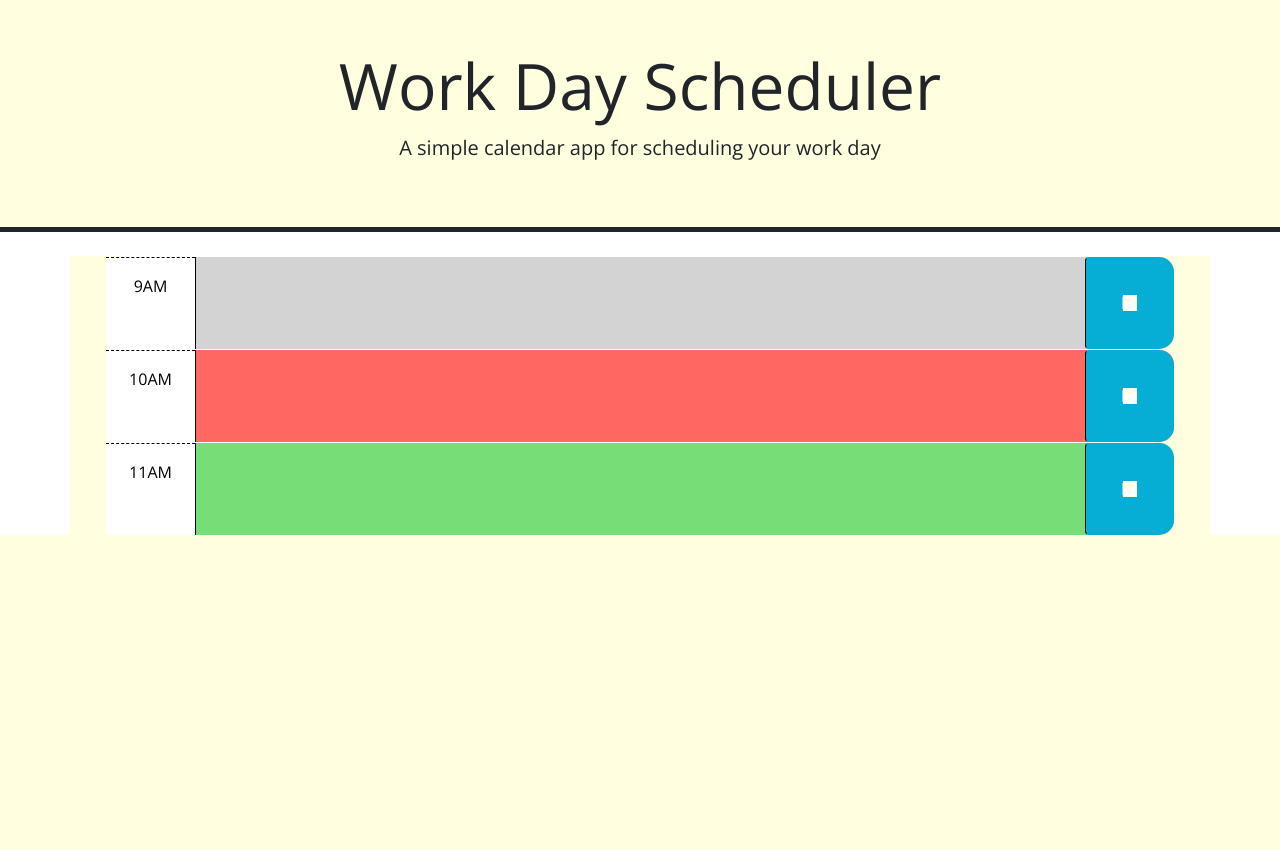
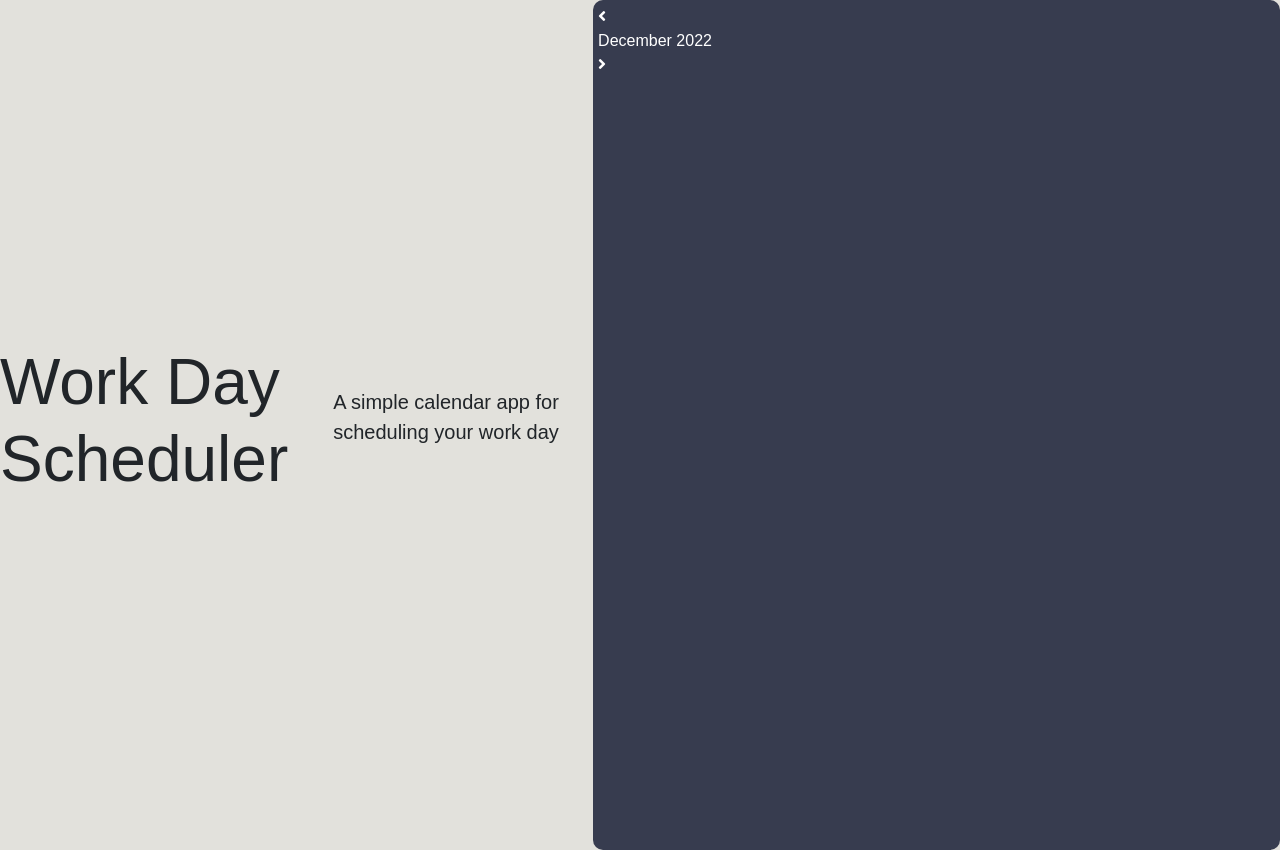
Before and after one commit to Angelajm6/Calendar-application, a plain HTML site: page index.html in a window 1280 px wide. Before the commit the page ends 800 px from the top, so only its background shows below. Drawn offline with nearby package versions, Linux system fonts and the light colour scheme.

Commit message:
Modifying starter code html and some styling

```diff
--- a/assets/css/style.css
+++ b/assets/css/style.css
@@ -1,62 +1,30 @@
-  * {
-  background-color:lightyellow;
- }
-  body {
-    font-family: 'Open Sans', sans-serif;
-    font-size: 16px;
-  }
+:root{
+  --primary-clr:#b38add;
+}
 
-  textarea {
-    background: transparent;
-    border: none;
-    resize: none;
-    color: #000000;
-    border-left: 1px solid black;
-    padding: 10px;
-  }
+* {
+  margin:0;
+  padding:0;
+  box-sizing: border-box;
+  font-family:sans-serif;
+}
 
-  .description {
-    white-space: pre-wrap;
-  }
+body {
+    min-height:100vh;
+    display:flex;
+    align-items:center;
+    justify-content:center;
+    background-color:#e2e1dc;
+}
 
-  .time-block {
-    border-radius: 15px;
-  }
-
-  .row {
-    border-top: 1px solid white;
-  }
-
-  .hour {
-    background-color: #ffffff;
-    color: #000000;
-    border-top: 1px dashed #000000;
-  }
-
-  .past {
-    background-color: #d3d3d3;
-    color: white;
-  }
-
-  .present {
-    background-color: #ff6961;
-    color: white;
-  }
-
-  .future {
-    background-color: #77dd77;
-    color: white;
-  }
-
-  .saveBtn {
-    border-left: 1px solid black;
-    border-top-right-radius: 15px;
-    border-bottom-right-radius: 15px;
-    background-color: #06aed5;
-    color: white;
-  }
-
-  .saveBtn i:hover {
-    font-size: 20px;
-    transition: all 0.3s ease-in-out;
-  }
+.container {
+  position:relative;
+  width:1200px;
+  min-height: 850px;
+  margin:0 auto;
+  padding:5px;
+  color:#fff;
+  display:flex;
+  border-radius:10px;
+  background-color:#373c4f;
+}
--- a/index.html
+++ b/index.html
@@ -22,13 +22,33 @@
     <title>Work Day Scheduler</title>
   </head>
 
-  <body>
-    <header class="p-5 mb-4 border-5 border-bottom border-dark text-center">
-      <h1 class="display-3">Work Day Scheduler</h1>
-      <p class="lead">A simple calendar app for scheduling your work day</p>
-      <p id="currentDay" class="lead"></p>
-    </header>
-    <div class="container-lg px-5">
+<body>
+  <h1 class="display-3">Work Day Scheduler</h1>
+  <p class="lead">A simple calendar app for scheduling your work day</p>
+  <div class="container">
+    <div class="left">
+      <div class="calendar">
+        <div class="month">
+          <i class="fa fa-angle-left prev"></i>
+          <div class="date">December 2022</div>
+          <i class="fa fa-angle-right next"></i>
+
+        </div>
+      </div>
+    </div>
+  </div>
+  <script src="https://code.jquery.com/jquery-3.4.1.min.js"></script>
+  <script
+    src="https://cdn.jsdelivr.net/npm/dayjs@1.11.3/dayjs.min.js"
+    integrity="sha256-iu/zLUB+QgISXBLCW/mcDi/rnf4m4uEDO0wauy76x7U="
+    crossorigin="anonymous"
+  ></script>
+
+  <script src="./assets/js/script.js"></script>
+</body>
+
+
+
       <!-- Use class for "past", "present", and "future" to apply styles to the
         time-block divs accordingly. The javascript will need to do this by
         adding/removing these classes on each div by comparing the hour in the
@@ -39,40 +59,10 @@
         code is implemented.
         -->
 
-      <!-- Example of a past time block. The "past" class adds a gray background color. -->
-      <div id="hour-9" class="row time-block past">
-        <div class="col-2 col-md-1 hour text-center py-3">9AM</div>
-        <textarea class="col-8 col-md-10 description" rows="3"> </textarea>
-        <button class="btn saveBtn col-2 col-md-1" aria-label="save">
-          <i class="fas fa-save" aria-hidden="true"></i>
-        </button>
-      </div>
+      <!-- The "past" class adds a gray background color. -->
 
-      <!-- Example of a a present time block. The "present" class adds a red background color. -->
-      <div id="hour-10" class="row time-block present">
-        <div class="col-2 col-md-1 hour text-center py-3">10AM</div>
-        <textarea class="col-8 col-md-10 description" rows="3"> </textarea>
-        <button class="btn saveBtn col-2 col-md-1" aria-label="save">
-          <i class="fas fa-save" aria-hidden="true"></i>
-        </button>
-      </div>
+      <!-- The "present" class adds a red background color. -->
 
-      <!-- Example of a future time block. The "future" class adds a green background color. -->
-      <div id="hour-11" class="row time-block future">
-        <div class="col-2 col-md-1 hour text-center py-3">11AM</div>
-        <textarea class="col-8 col-md-10 description" rows="3"> </textarea>
-        <button class="btn saveBtn col-2 col-md-1" aria-label="save">
-          <i class="fas fa-save" aria-hidden="true"></i>
-        </button>
-      </div>
+      <!-- The "future" class adds a green background color. -->
 
-    <script src="https://code.jquery.com/jquery-3.4.1.min.js"></script>
-    <script
-      src="https://cdn.jsdelivr.net/npm/dayjs@1.11.3/dayjs.min.js"
-      integrity="sha256-iu/zLUB+QgISXBLCW/mcDi/rnf4m4uEDO0wauy76x7U="
-      crossorigin="anonymous"
-    ></script>
-
-    <script src="./assets/js/script.js"></script>
-  </body>
 </html>
```
